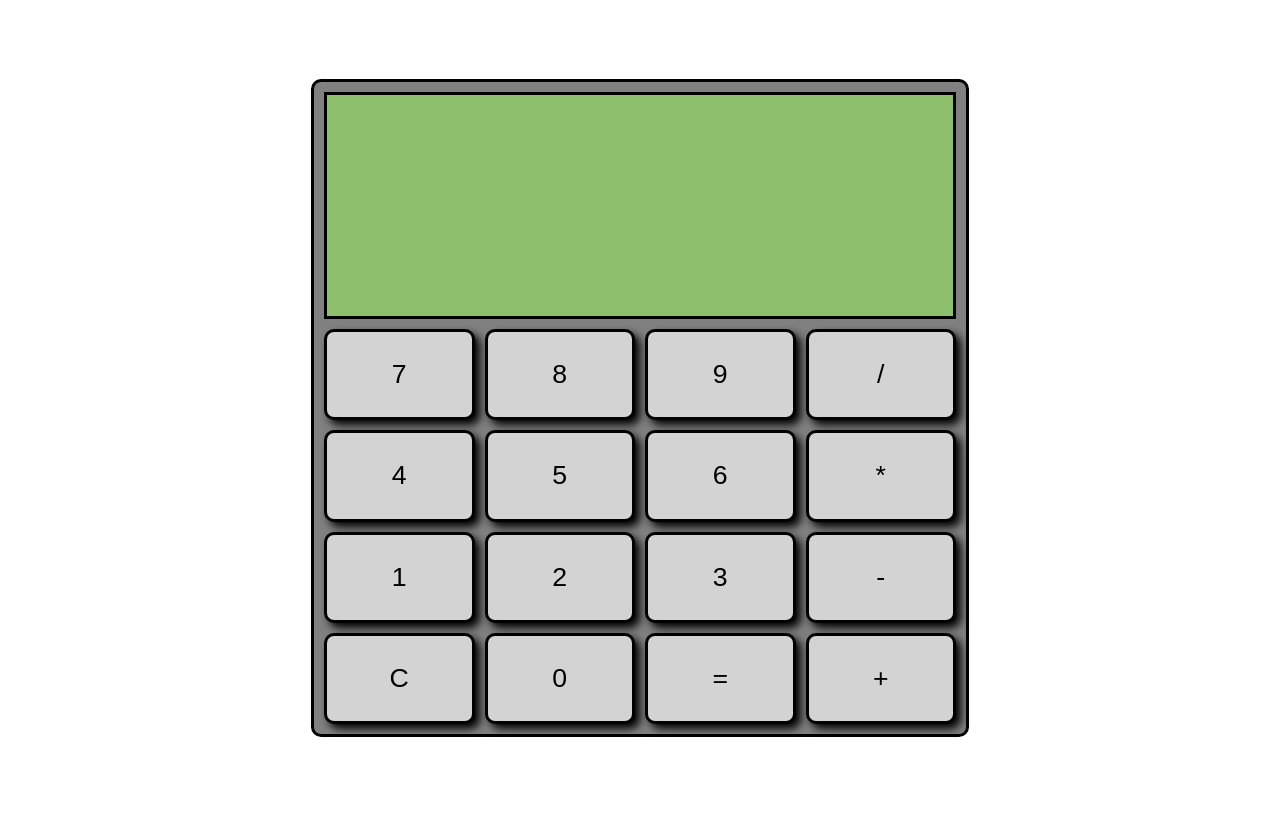
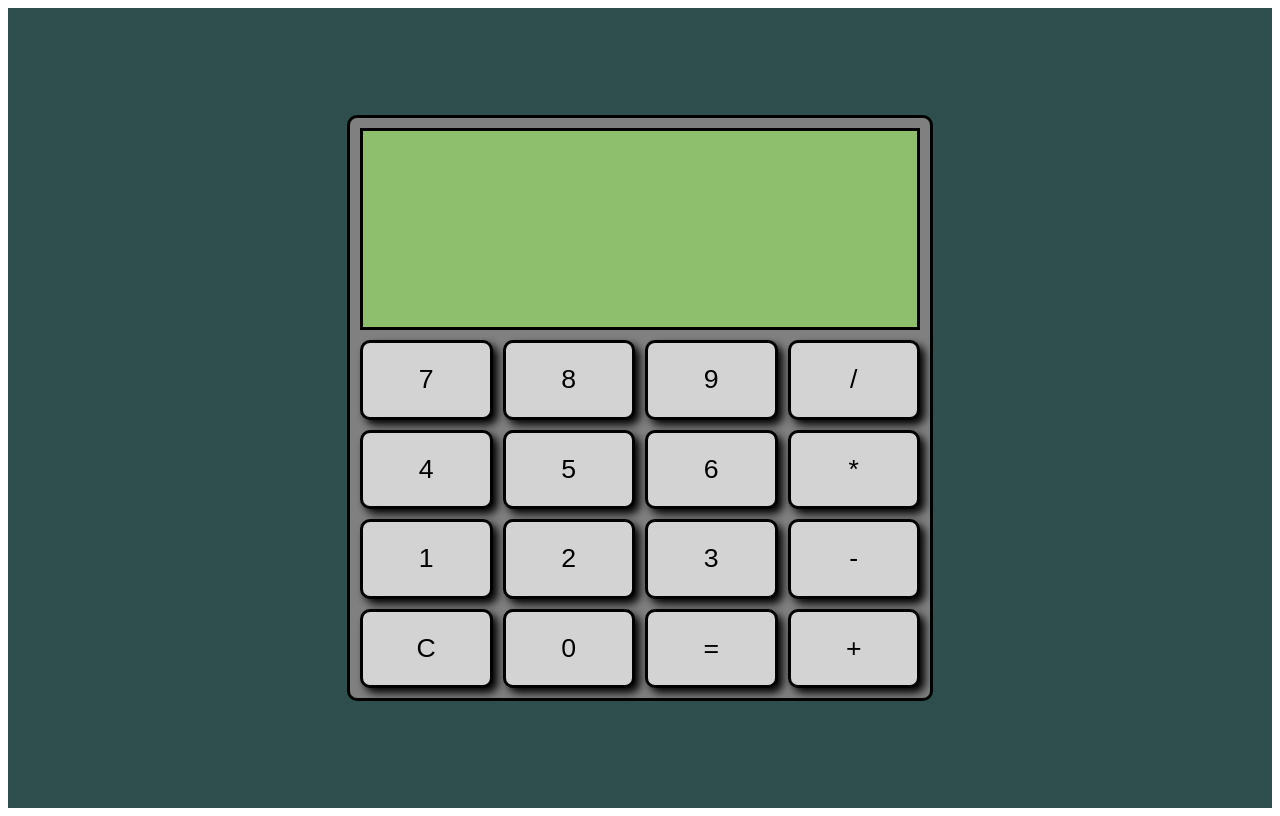
Before and after one commit to rheaSPK/calculator, a plain HTML site: page index.html in a window 1280 px wide. Drawn offline with Linux system fonts and the light colour scheme.

Commit message:
add some styles

```diff
--- a/styles.css
+++ b/styles.css
@@ -4,13 +4,14 @@
     height: 100vh;
     justify-content: center;
     align-items: center;
+    background-color: darkslategrey;
 }
 
 .calculator {
     display: flex;
     flex-direction: column;
     border-style: solid;
-    width: 50%;
+    height: 70%;
     aspect-ratio: 1 / 1;
     gap: 10px;
     padding: 10px;
```
